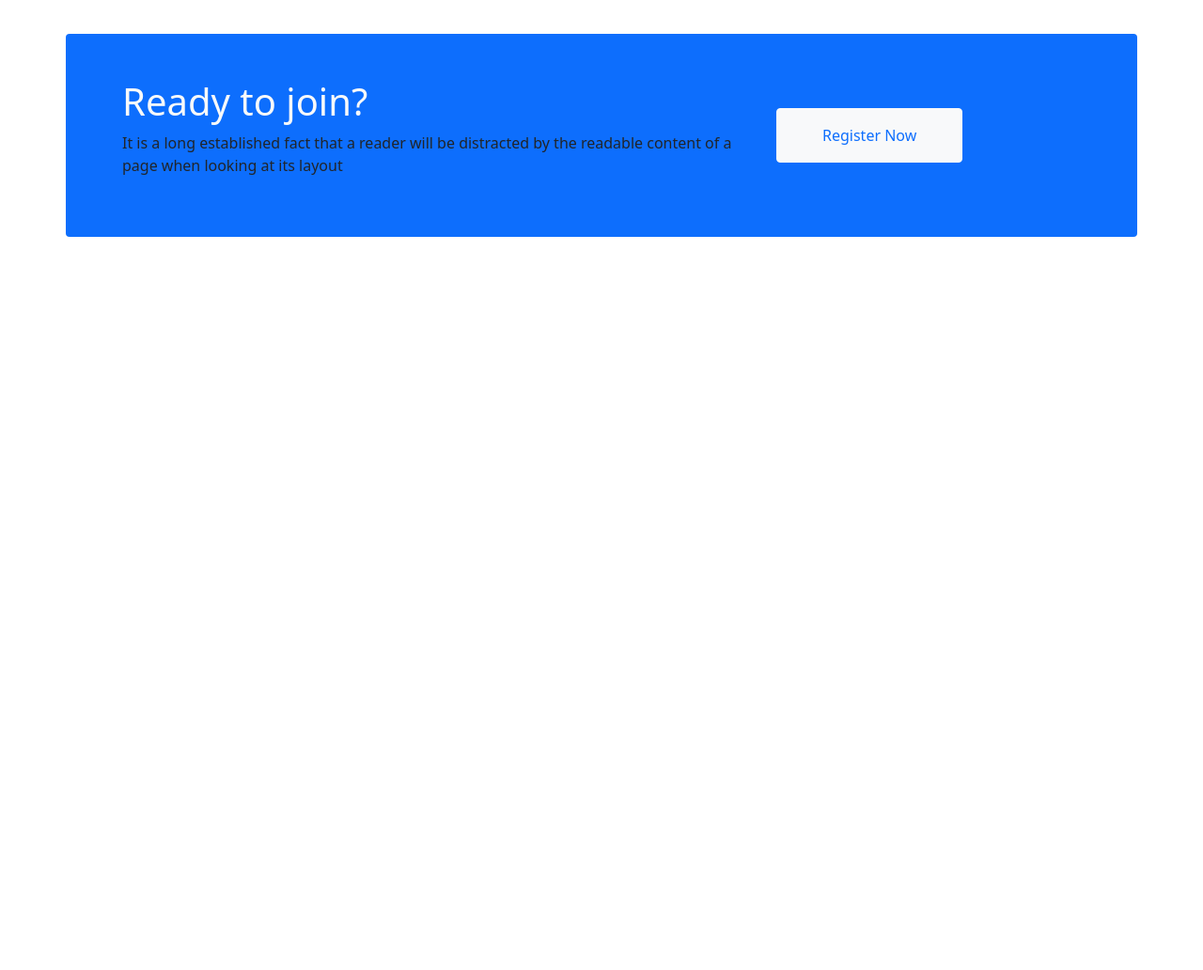
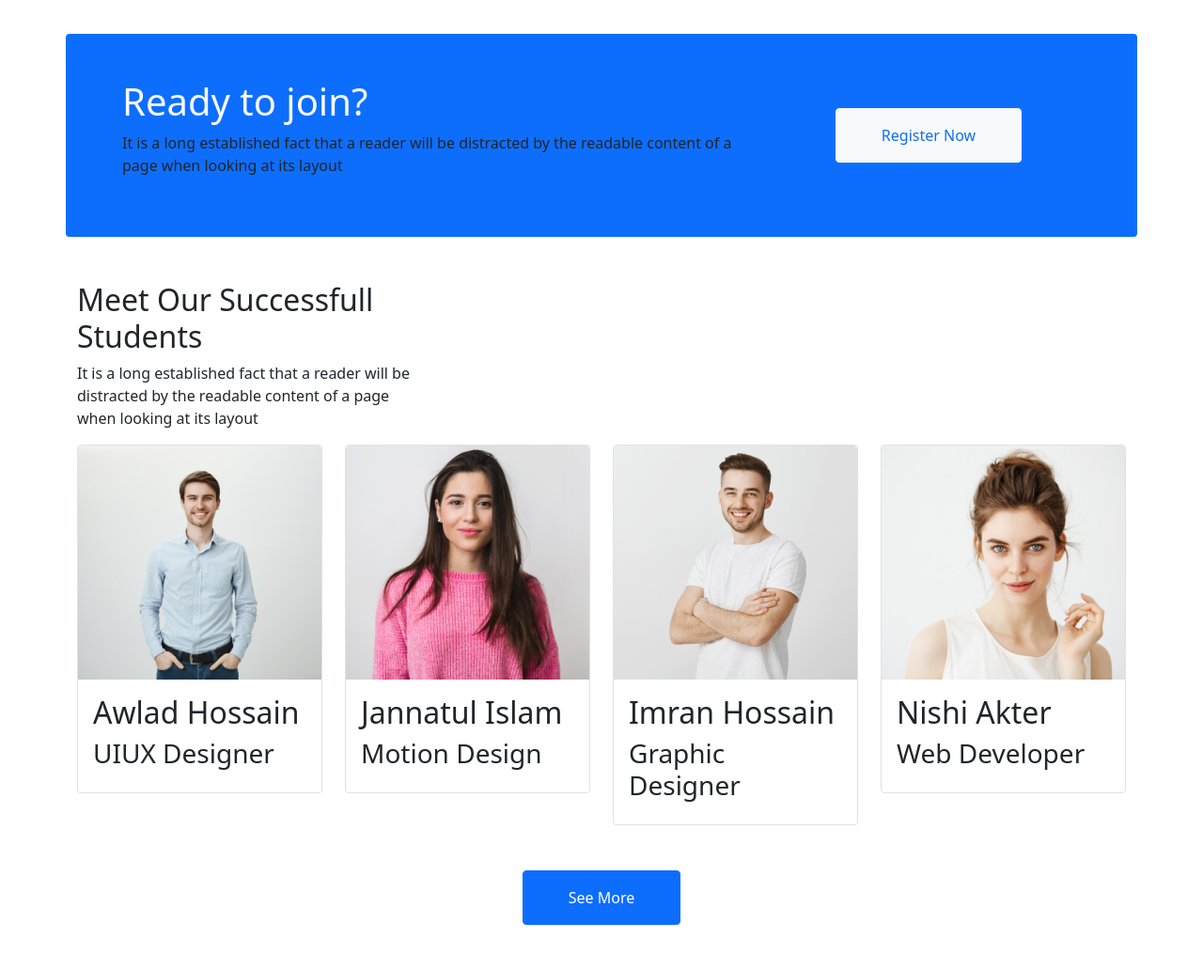
Before and after one commit to mdansarulislam641/bdtech-it, a plain HTML site: page index.html in a window 1280 px wide. Shown: the part 1758-2790 px from the top of the page at 94% size. Before the commit the page ends 2058 px from the top, so only its background shows below. Drawn offline with nearby package versions, Linux system fonts and the light colour scheme.

Commit message:
student information done

```diff
--- a/index.html
+++ b/index.html
@@ -289,9 +289,9 @@
     <!-- ------join us part start------ -->
     <section id="join-us">
       <div class="container">
-        <div class="row align-items-center mt-5 bg-primary p-5 rounded mb-5">
-          <div class="col-8">
-            <div class="join-us-main">
+        <div class="row align-items-center justify-content-center mt-5 bg-primary p-5 rounded mb-5">
+          <div class="col-sm-12 col-md-12 col-lg-8 col-12">
+            <div class="join-us-main text-sm-center text-md-center text-lg-start">
               <h2 class="join-us-title h1 text-light">
                 Ready to join?
               </h2>
@@ -301,15 +301,118 @@
               </p>
             </div>
           </div>
-          <div class="col-4">
-            <div class="register">
-              <a href="#" class="btn btn-light px-5 py-3 text-primary">Register Now</a>
+          <div class="col-sm-12 col-md-12 col-lg-4 col-12">
+            <div class="register d-sm-flex justify-content-sm-center justify-content-md-center justify-content-center">
+              <a href="#" class="btn btn-light px-5 py-3 text-primary" data-bs-toggle="modal" data-bs-target="#mymodal">Register Now</a>
+            </div>
+          </div>
+        </div>
+        <!-- ---modal uses------ -->
+        <div class="modal fade" tabindex="-1" id="mymodal">
+          <div class="modal-dialog modal-dialog-centered modal-lg">
+            <div class="modal-content">
+              <div class="modal-header">
+                <h5 class="modal-title">Registration Menu</h5>
+                <button type="button" class="btn-close" data-bs-dismiss="modal" aria-label="Close"></button>
+              </div>
+              <div class="modal-body">
+               <form>
+                <input type="text" placeholder="Enter Your Name-" class="w-50 p-3"> <br> <br>
+                <input type="emain" placeholder="Enter Your Email-" class="w-50 p-3"> <br> <br>
+                <textarea name="" placeholder="massage" id="" cols="30" rows="10" class="p-3"></textarea>
+
+               </form>
+              </div>
+              <div class="modal-footer">
+                <button type="button" class="btn btn-secondary" data-bs-dismiss="modal">Clear</button>
+                <button type="button" class="btn btn-primary">Send</button>
+              </div>
+            </div>
+          </div>
+        </div>
+
+        <!-- ----modal end------ -->
+      </div>
+    </section>
+    <!-- ------join us part end------ -->
+
+
+    <!-- -------student part start----- -->
+    <section id="student">
+      <div class="container">
+        <div class="row">
+          <div class="col-sm-12 col-md-10 col-lg-4 col-12">
+            <div class="student-top text-sm-center text-md-center text-lg-start">
+              <h2 class="student-content">Meet Our Successfull
+                Students</h2>
+                <p class="student-bottom-content">
+                  It is a long established fact that a reader will be distracted by the
+readable content of a page when looking at its layout
+                </p>
+            </div>
+          </div>
+        </div>
+
+        <div class="row">
+          <div class="col-sm-12 col-md-6 col-lg-3 col-12">
+            <div class="student-item border border-1 rounded">
+              <img src="images/student/student-1.png" class="img-fluid w-100" alt="">
+              <div class="student-details p-3">
+                <h2 class="student-name">Awlad Hossain</h2>
+              <h3 class="student-degre">
+                UIUX Designer
+              </h3>
+              </div>
+            </div>
+          </div>
+          <div class="col-sm-12 col-md-6 col-lg-3 col-12">
+            <div class="student-item border border-1 rounded">
+              <img src="images/student/student-2.png" class="img-fluid w-100" alt="">
+              <div class="student-details p-3">
+                <h2 class="student-name">Jannatul Islam
+                 </h2>
+              <h3 class="student-degre">
+                Motion Design
+              </h3>
+              </div>
+            </div>
+          </div>
+          <div class="col-sm-12 col-md-6 col-lg-3 col-12">
+            <div class="student-item border border-1 rounded">
+              <img src="images/student/student-3.png" class="img-fluid w-100" alt="">
+              <div class="student-details p-3">
+                <h2 class="student-name">Imran Hossain
+
+                 </h2>
+              <h3 class="student-degre">
+                Graphic Designer
+              </h3>
+              </div>
+            </div>
+          </div>
+          <div class="col-sm-12 col-md-6 col-lg-3 col-12">
+            <div class="student-item border border-1 rounded">
+              <img src="images/student/student-4.png" class="img-fluid w-100" alt="">
+              <div class="student-details p-3">
+                <h2 class="student-name">Nishi Akter
+                 </h2>
+              <h3 class="student-degre">
+                Web Developer
+              </h3>
+              </div>
+            </div>
+          </div>
+        </div>
+        <div class="row mt-5">
+          <div class="col-">
+            <div class="button d-flex justify-content-center mb-5">
+              <a href="#" class="btn btn-primary px-5 py-3"> See More</a>
             </div>
           </div>
         </div>
       </div>
     </section>
-    <!-- ------join us part end------ -->
+    <!-- -------student part end----- -->
   </main>
 
 
```
